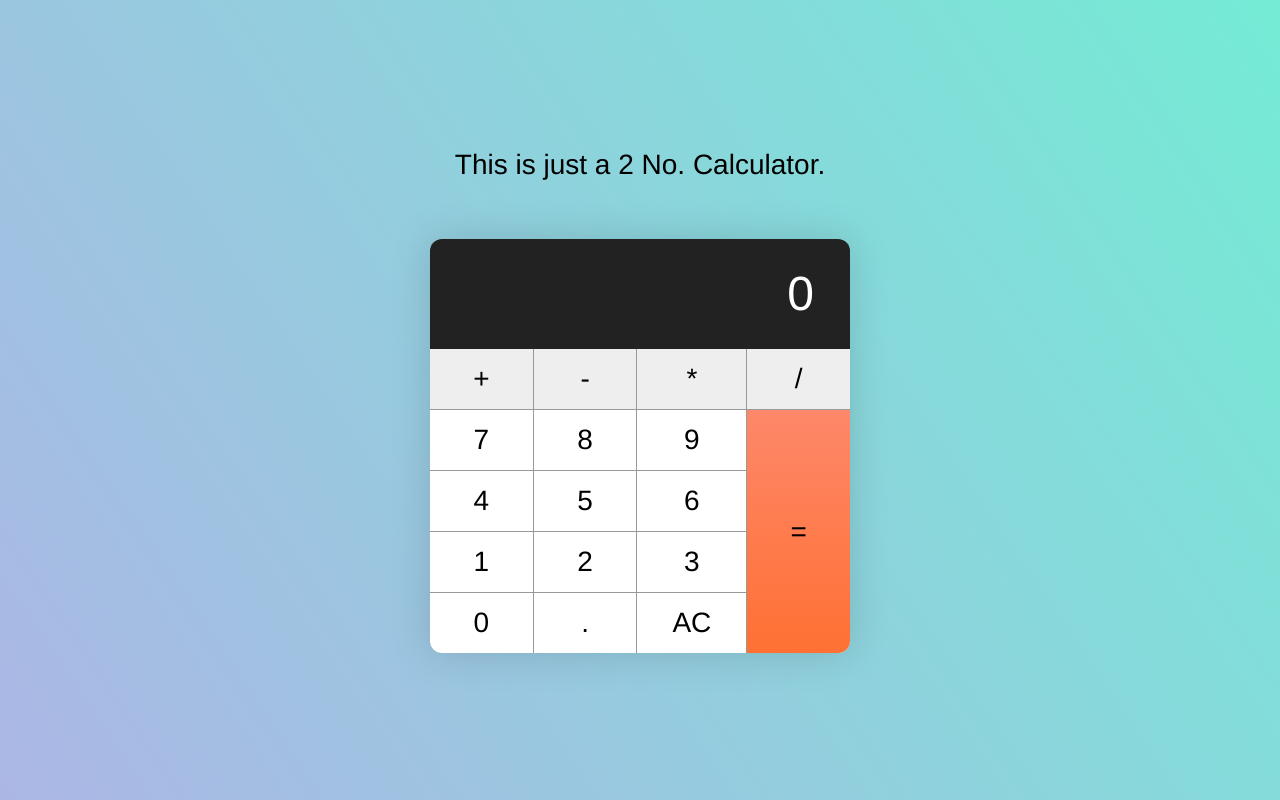
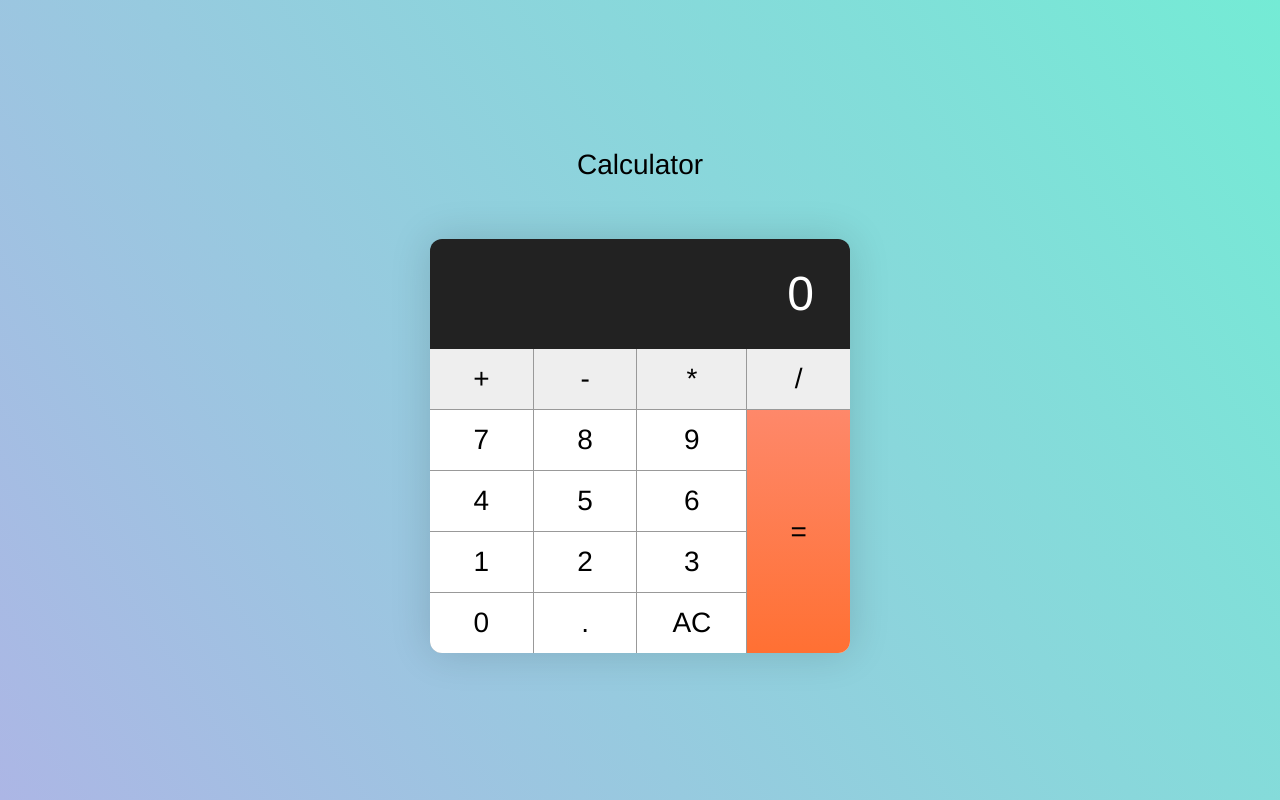
Before and after one commit to Rohit-S-Singh/Calculator-Project, a plain HTML site: page index.html in a window 1280 px wide. Drawn offline with nearby package versions, Linux system fonts and the light colour scheme.

Commit message:
Update index.html

```diff
--- a/index.html
+++ b/index.html
@@ -13,7 +13,7 @@
 
       <div class="container">
         <p>
-          This is just a 2 No. Calculator.
+           Calculator
         </p>
 
         <div class="calculator">
```
